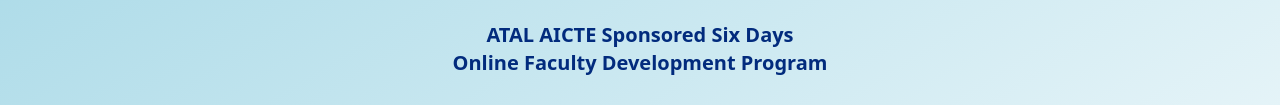
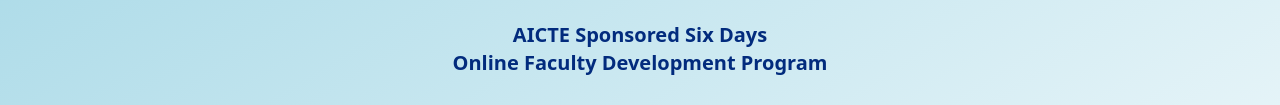
Before and after one commit to itsyourap/Aicteevent, a website built with Vite: page index.html in a window 1280 px wide. Shown: the part 243-348 px from the top of the page. Built offline with nearby package versions, Linux system fonts and the light colour scheme.

Commit message:
code refactor

```diff
--- a/index.html
+++ b/index.html
@@ -28,7 +28,7 @@
         </div>
         <div class="flex justify-center font-bold mt-6">
             <p class="text-xl text-[#022B7D]">
-                ATAL AICTE Sponsored Six Days
+                AICTE Sponsored Six Days
             </p>
         </div>
         <div class="flex justify-center">
```
Also changed, not shown: vercel.json.
